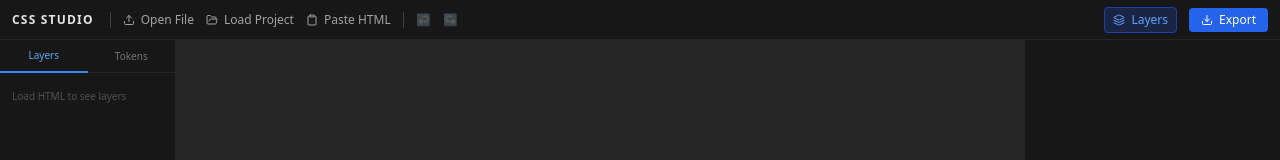
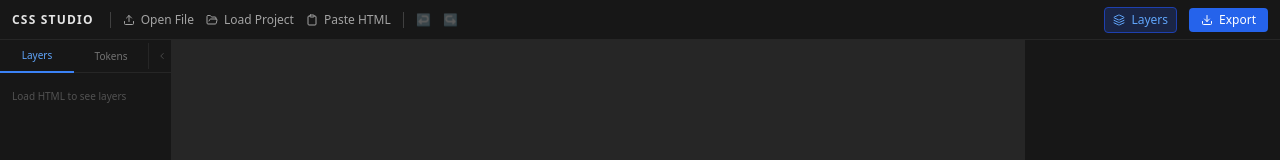
Before and after one commit to willpowerx/css-studio, a React (Vite) app: page / in a window 1280 px wide. Both pictures are taken after a click on the button "Layers". Shown: the top 160 px of the page. Built offline with nearby package versions, Linux system fonts and the light colour scheme.

Commit message:
feat: LayersPanel — drag-resizable width, collapse button

```diff
--- a/src/components/LayersPanel.jsx
+++ b/src/components/LayersPanel.jsx
@@ -1,4 +1,6 @@
 import { useEffect, useState } from 'react'
+import { ChevronLeft } from 'lucide-react'
+import { usePanelResize } from '../hooks/usePanelResize'
 
 function TreeNode({ node, depth, selectedSelector, onSelect }) {
   const [open, setOpen] = useState(depth < 3)
@@ -61,9 +63,10 @@ function TokensTab({ tokens, upsertToken, deleteToken }) {
   )
 }
 
-export default function LayersPanel({ iframeRef, selectedSelector, onSelect, tokens, upsertToken, deleteToken }) {
+export default function LayersPanel({ iframeRef, selectedSelector, onSelect, tokens, upsertToken, deleteToken, onCollapse }) {
   const [tab, setTab] = useState('layers')
   const [body, setBody] = useState(null)
+  const [width, dragHandleRef] = usePanelResize('css-studio:layers-width', 176, 120, 400, 'right')
 
   useEffect(() => {
     const doc = iframeRef.current?.contentDocument
@@ -71,10 +74,13 @@ export default function LayersPanel({ iframeRef, selectedSelector, onSelect, tok
   })
 
   return (
-    <div className="w-44 bg-neutral-900 border-r border-neutral-800 flex-shrink-0 flex flex-col">
-      <div className="flex border-b border-neutral-800 flex-shrink-0">
+    <div className="relative bg-neutral-900 border-r border-neutral-800 flex-shrink-0 flex flex-col" style={{ width }}>
+      <div className="flex border-b border-neutral-800 flex-shrink-0 items-center">
         <button onClick={() => setTab('layers')} className={`flex-1 text-[10px] py-2 ${tab === 'layers' ? 'text-blue-400 border-b-2 border-blue-500 -mb-px' : 'text-neutral-500 hover:text-neutral-300'}`}>Layers</button>
         <button onClick={() => setTab('tokens')} className={`flex-1 text-[10px] py-2 ${tab === 'tokens' ? 'text-blue-400 border-b-2 border-blue-500 -mb-px' : 'text-neutral-500 hover:text-neutral-300'}`}>Tokens</button>
+        <button onClick={onCollapse} title="Collapse panel" className="px-2 py-2 text-neutral-600 hover:text-neutral-300 border-l border-neutral-800">
+          <ChevronLeft size={10} />
+        </button>
       </div>
       <div className="flex-1 overflow-y-auto py-1">
         {tab === 'layers'
@@ -84,6 +90,11 @@ export default function LayersPanel({ iframeRef, selectedSelector, onSelect, tok
           : <TokensTab tokens={tokens} upsertToken={upsertToken} deleteToken={deleteToken} />
         }
       </div>
+      {/* Drag handle — right edge */}
+      <div
+        ref={dragHandleRef}
+        className="absolute right-0 top-0 bottom-0 w-1 cursor-col-resize bg-neutral-800 hover:bg-blue-500/50 active:bg-blue-500/70 z-10 transition-colors"
+      />
     </div>
   )
 }
```
